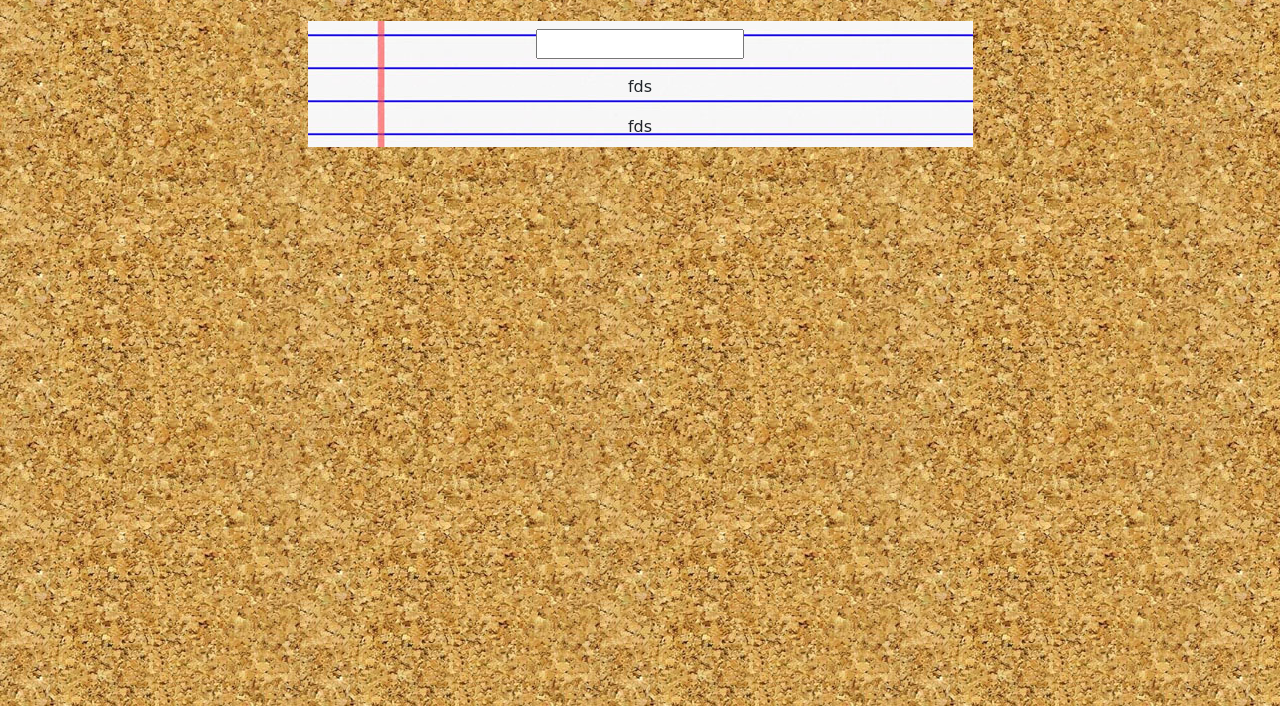
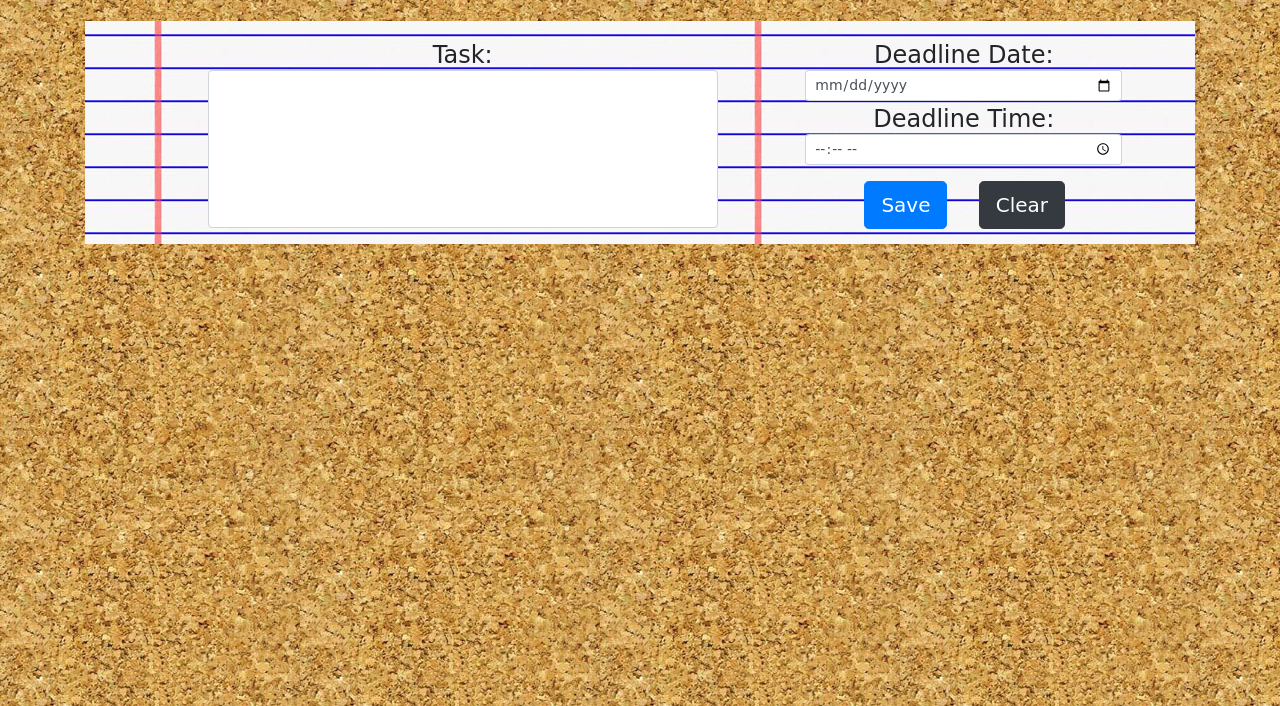
Before and after one commit to Omrigo312/task-board, a plain HTML site: page index.html in a window 1280 px wide. Shown: the part 94-800 px from the top of the page. Drawn offline with nearby package versions, Linux system fonts and the light colour scheme.

Commit message:
adding tasks layout

```diff
--- a/index.html
+++ b/index.html
@@ -16,17 +16,62 @@
     <section id="form" class="mt-4">
       <div class="container text-center">
         <div class="row justify-content-center">
-          <div id="fd" class="col-7">
-            <form onsubmit="save()">
+          <div class="col-12">
+            <form onsubmit="save()" class="form">
               <div class="container text-center">
-                <div class="row justify-content-center p-2">
-                  <input type="text" id="taskDescription">
-                </div>
-                <div class="row justify-content-center p-2">
-                  <h>fds</h>
-                </div>
-                <div class="row justify-content-center p-2">
-                  <h>fds</h>
+                <div class="row">
+                  <div class="col-7">
+                    <div class="row justify-content-end my-3">
+                      <div class="col-12 col-md-10">
+                        <label class="height-2" for="taskDescription"
+                          >Task:</label
+                        >
+                        <textarea
+                          rows="6"
+                          class="form-control"
+                          id="taskDescription"
+                        ></textarea>
+                      </div>
+                    </div>
+                  </div>
+                  <div class="col-5">
+                    <div class="row mt-3 justify-content-center">
+                      <div class="col-md-9">
+                        <label for="deadlineDate" class="height-1"
+                          >Deadline Date:</label
+                        >
+                        <input
+                          class="form-control form-control-sm"
+                          type="date"
+                          id="deadlineDate"
+                        />
+                      </div>
+                    </div>
+                    <div class="row justify-content-center">
+                      <div class="col-md-9">
+                        <label for="deadlineTime" class="height-2"
+                          >Deadline Time:</label
+                        >
+                        <input
+                          class="form-control form-control-sm"
+                          type="time"
+                          id="deadlineTime"
+                        />
+                      </div>
+                    </div>
+                    <div class="row mt-3 justify-content-center">
+                      <div class="col-md-3 mb-1">
+                        <button type="button" class="btn btn-lg btn-primary">
+                          Save
+                        </button>
+                      </div>
+                      <div class="col-md-3">
+                        <button type="button" class="btn btn-lg btn-dark">
+                          Clear
+                        </button>
+                      </div>
+                    </div>
+                  </div>
                 </div>
               </div>
             </form>
--- a/style.css
+++ b/style.css
@@ -5,6 +5,22 @@ body {
   background-image: url('./images/bg.jpg');
 }
 
-#fd {
+.form {
   background-image: url('./images/form-bg.jpg');
 }
+
+textarea {
+  resize: none;
+}
+
+.height-1 {
+  height: 0.8rem;
+}
+
+.height-2 {
+  height: 1.2rem;
+}
+
+label {
+  font-size: 1.5rem;
+}
```
